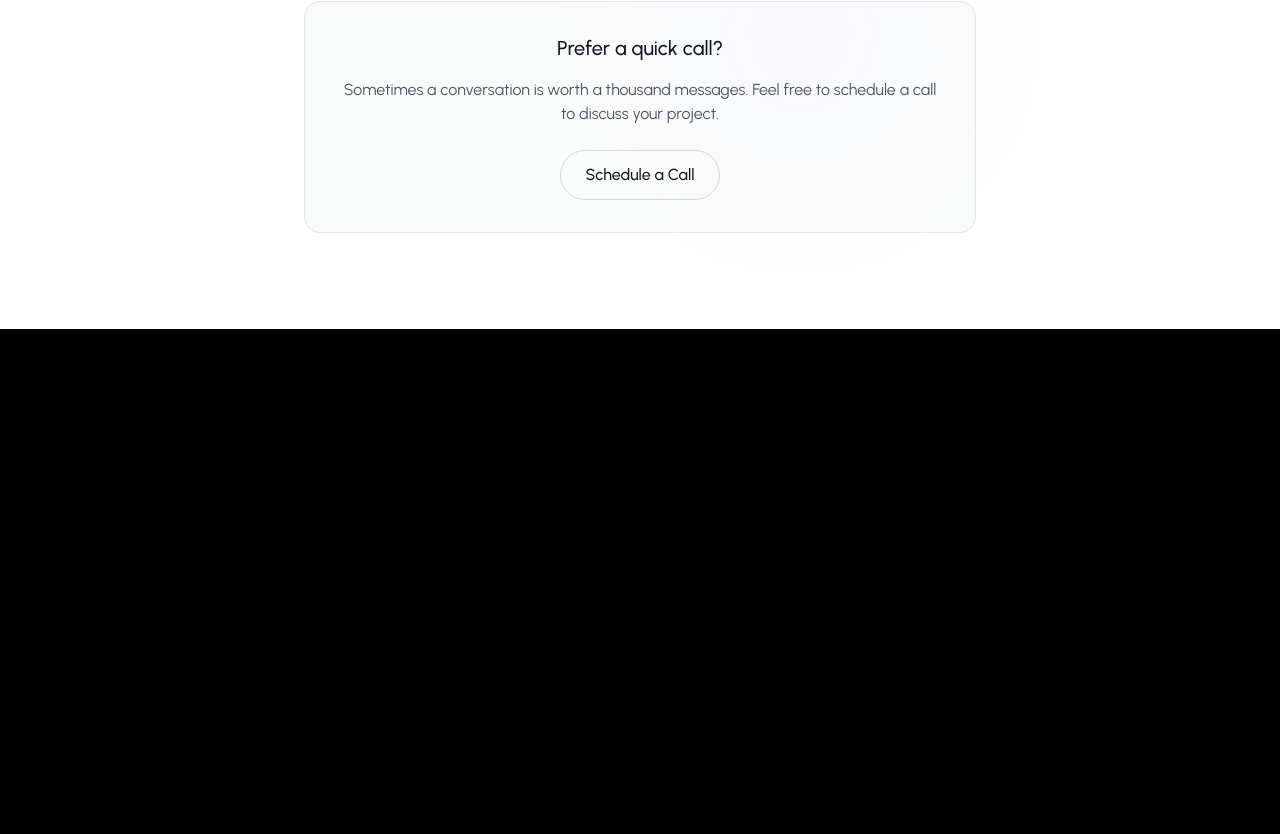
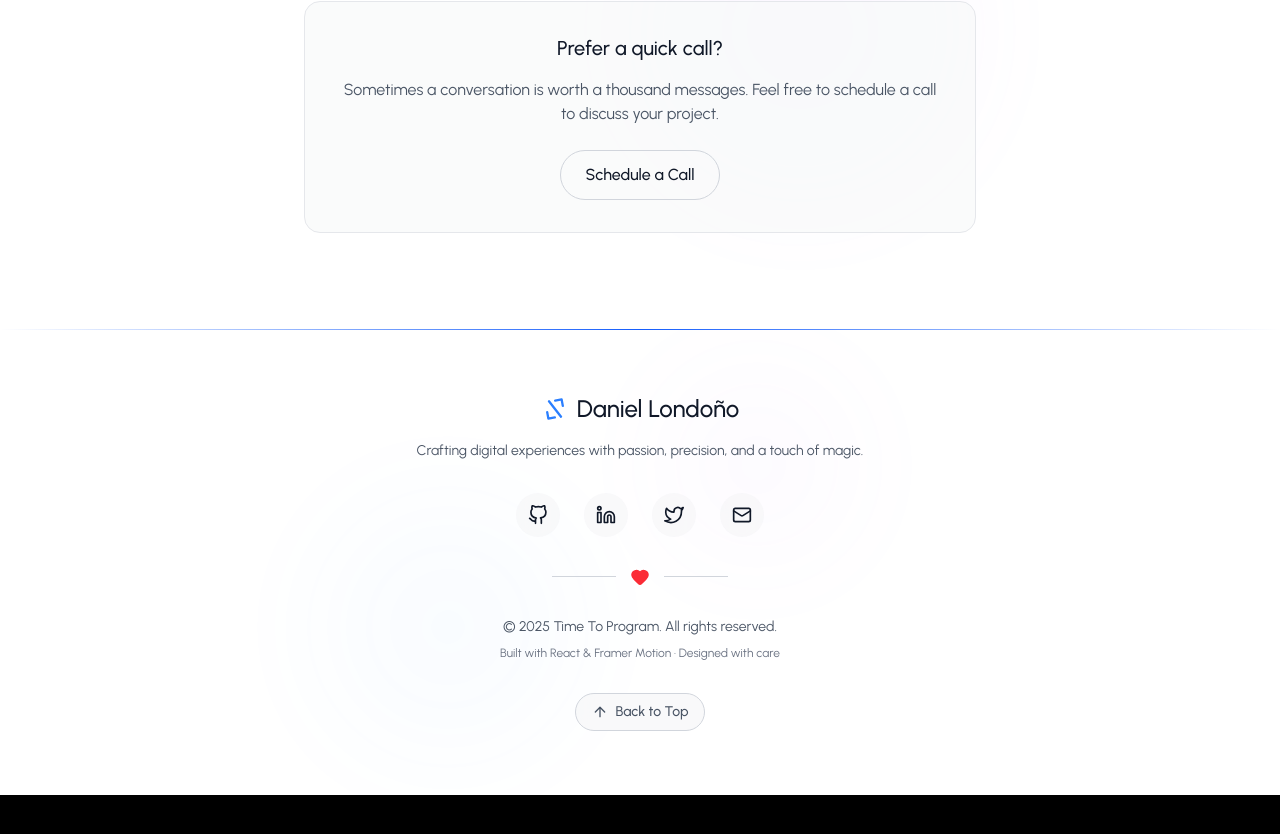
Before and after one commit to DanielEsLoH/dev-portfolio, a React (Vite) app: page / in a window 1280 px wide. Shown: the part 6381-7215 px from the top of the page. Built offline with nearby package versions, Linux system fonts and the light colour scheme.

Commit message:
Create animated and responsive Footer component with social links

```diff
--- a/src/App.jsx
+++ b/src/App.jsx
@@ -6,6 +6,7 @@
 import ProjectsSection from './components/Sections/ProjectsSection';
 import AboutSection from './components/Sections/AboutSection';
 import ContactSection from './components/Sections/ContactSection';
+import Footer from './components/Sections/Footer';
 
 function App() {
   return (
@@ -17,6 +18,7 @@
         <ProjectsSection />
         <AboutSection />
         <ContactSection />
+        <Footer />
       </div>
     </ThemeProvider>
   );
--- /dev/null
+++ b/src/components/Sections/Footer.jsx
@@ -0,0 +1,260 @@
+import { useRef } from "react";
+import { motion, useInView, useScroll, useTransform } from "framer-motion";
+import { Mail, Heart, ArrowUp, Code2 } from "lucide-react";
+import { useTheme } from "../../context/ThemeContext";
+
+import { FiGithub, FiLinkedin, FiTwitter } from "react-icons/fi";
+import { containerVariants, itemVariants } from "../../utils/helper";
+
+const Footer = () => {
+  const { isDarkMode } = useTheme();
+  const footerRef = useRef(null);
+  const isInView = useInView(footerRef, { once: true, margin: "-50px" });
+  const { scrollYProgress } = useScroll();
+  const scrollY = useTransform(scrollYProgress, [0, 1], [0, -50]);
+  const socialLinks = [
+    {
+      name: "GitHub",
+      icon: FiGithub,
+      url: "https://github.com/",
+      color: "hover:text-gray-400",
+    },
+    {
+      name: "LinkedIn",
+      icon: FiLinkedin,
+      url: "https://likedin.com/",
+      color: "hover:text-blue-400",
+    },
+    {
+      name: "Twitter",
+      icon: FiTwitter,
+      url: "https://twitter.com/",
+      color: "hover:text-sky-400",
+    },
+    {
+      name: "Email",
+      icon: Mail,
+      url: "mailto:daniel@example.com",
+      color: "hover:text-green-400",
+    },
+  ];
+
+  const scrollToTop = () => {
+    window.scrollTo({ top: 0, behavior: "smooth" });
+  };
+
+  //Animated Gradient Line Component
+  const AnimatedGradientLine = () => (
+    <div className="absolute top-0 left-0 w-full h-px overflow-hidden">
+      <motion.div
+        className={`h-px bg-gradient-to-r ${
+          isDarkMode
+            ? "from-transparent via-blue-500 to-transparent"
+            : "from-transparent via-blue-600 to-transparent"
+        }`}
+        initial={{ width: "0%", opacity: 0 }}
+        animate={isInView ? { width: "100%", opacity: 1 } : {}}
+        transition={{ duration: 1.5, ease: "easeInOut" }}
+      />
+      <motion.div
+        className={`absolute top-0 h-px w-32 bg-gradient-to-r ${
+          isDarkMode
+            ? "from-blue-400 via-purple-500 to-blue-400"
+            : "from-blue-500 via-purple-600 to-blue-500"
+        } blur-sm`}
+        animate={{
+          x: ["50%", "calc(100vw + 50%)"],
+        }}
+        transition={{
+          x: {
+            repeat: Infinity,
+            repeatType: "loop",
+            duration: 6,
+            ease: "linear",
+            delay: 1,
+          },
+        }}
+      />
+    </div>
+  );
+
+  return (
+    <footer
+      ref={footerRef}
+      className={`relative ${
+        isDarkMode ? "bg-gray-900 text-white" : "bg-white text-gray-900"
+      } overflow-hidden`}
+    >
+      {/* Animated Wave/Gradient Line */}
+      <AnimatedGradientLine />
+
+      {/* Background Elements */}
+      <motion.div
+        style={{ Y: scrollY }}
+        className="absolute inset-0 overflow-hidden pointer-events-none"
+      >
+        <div
+          className={`absolute bottom-10 left-1/4 w-64 h-64 rounded-full blur-3xl opacity-3 ${
+            isDarkMode ? "bg-blue-500" : "bg-blue-400"
+          }`}
+        />
+        <div
+          className={`absolute top-10 right-1/3 w-48 h-48 rounded-full blur-3xl opacity-3 ${
+            isDarkMode ? "bg-purple-500" : "bg-purple-400"
+          }`}
+        />
+      </motion.div>
+
+      <div className="relative z-10 px-6 py-16">
+        <div className="max-w-6xl mx-auto">
+          {/* Main Footer Content */}
+          <motion.div
+            initial="hidden"
+            animate={isInView ? "visible" : "hidden"}
+            variants={containerVariants}
+            className="text-center space-y-8"
+          >
+            {/* Logo/Brand */}
+            <motion.div variants={itemVariants} className="space-y-4">
+              <motion.div
+                className="inline-flex items-center space-x-2 text-2xl font-medium"
+                whileHover={{ scale: 1.05 }}
+                transition={{ type: "spring", stiffness: 400 }}
+              >
+                <motion.div
+                  animate={{ rotate: 360 }}
+                  transition={{
+                    duration: 20,
+                    repeat: Infinity,
+                    ease: "linear",
+                  }}
+                  className="text-blue-500"
+                >
+                  <Code2 size={28} />
+                </motion.div>
+                <span>Daniel Londoño</span>
+              </motion.div>
+              <motion.p
+                variants={itemVariants}
+                className={`text-sm ${
+                  isDarkMode ? "text-gray-400" : "text-gray-600"
+                } max-w-md mx-auto`}
+              >
+                Crafting digital experiences with passion, precision, and a
+                touch of magic.
+              </motion.p>
+            </motion.div>
+
+            {/* Social Links */}
+            <motion.div
+              variants={itemVariants}
+              className="flex justify-center space-x-6"
+            >
+              {socialLinks.map((social, index) => (
+                <motion.a
+                  key={social.name}
+                  href={social.url}
+                  target="_blank"
+                  rel="noopener noreferrer"
+                  className={`p-3 rounded-full transition-all duration-300 ${
+                    isDarkMode
+                      ? "bg-gray-800/50 hover:bg-gray-700/50"
+                      : "bg-gray-100/50 hover:bg-gray-200/50"
+                  } ${social.color} backdrop-blur-sm`}
+                  whileHover={{
+                    scale: 1.1,
+                    y: -2,
+                    rotate: [0, -5, 5, 0],
+                  }}
+                  whileTap={{ scale: 0.95 }}
+                  initial={{ opacity: 0, y: 20 }}
+                  animate={isInView ? { opacity: 1, y: 0 } : {}}
+                  transition={{
+                    delay: index * 0.1 + 0.5,
+                    type: "spring",
+                    stiffness: 300,
+                    rotate: {
+                      type: "tween",
+                      ease: "easeInOut",
+                      duration: 0.4,
+                    },
+                  }}
+                >
+                  <social.icon size={20} />
+                </motion.a>
+              ))}
+            </motion.div>
+
+            {/* Divider */}
+            <motion.div
+              variants={itemVariants}
+              className="flex items-center justify-center space-x-4"
+            >
+              <div
+                className={`h-px w-16 ${
+                  isDarkMode ? "bg-gray-700" : "bg-gray-300"
+                }`}
+              />
+              <motion.div
+                animate={{ scale: [1, 1.2, 1] }}
+                transition={{ duration: 2, repeat: Infinity }}
+                className="text-red-500"
+              >
+                <Heart size={16} fill="currentColor" />
+              </motion.div>
+              <div
+                className={`h-px w-16 ${
+                  isDarkMode ? "bg-gray-700" : "bg-gray-300"
+                }`}
+              />
+            </motion.div>
+
+            {/* Copyright */}
+            <motion.div variants={itemVariants} className="space-y-2">
+              <p
+                className={`text-sm ${
+                  isDarkMode ? "text-gray-500" : "text-gray-600"
+                }`}
+              >
+                © {new Date().getFullYear()} Time To Program. All rights
+                reserved.
+              </p>
+              <p
+                className={`text-xs ${
+                  isDarkMode ? "text-gray-600" : "text-gray-500"
+                }`}
+              >
+                Built with React & Framer Motion · Designed with care
+              </p>
+            </motion.div>
+
+            {/* Back to Top Button */}
+            <motion.button
+              onClick={scrollToTop}
+              className={`inline-flex items-center space-x-2 px-4 py-2 rounded-full text-sm font-medium transition-all duration-300 ${
+                isDarkMode
+                  ? "bg-gray-800/50 hover:bg-gray-700/50 text-gray-400 hover:text-white"
+                  : "bg-gray-100/50 hover:bg-gray-200/50 text-gray-600 hover:text-gray-900"
+              } backdrop-blur-sm border ${
+                isDarkMode ? "border-gray-700" : "border-gray-300"
+              }`}
+              whileHover={{
+                y: -2,
+                scale: 1.05,
+                boxShadow: isDarkMode
+                  ? "0 10px 25px rgba(59, 130, 246, 0.15)"
+                  : "0 10px 25px rgba(59, 130, 246, 0.1)",
+              }}
+              whileTap={{ scale: 0.95 }}
+            >
+              <ArrowUp size={16} />
+              <span>Back to Top</span>
+            </motion.button>
+          </motion.div>
+        </div>
+      </div>
+    </footer>
+  );
+};
+
+export default Footer;
```
